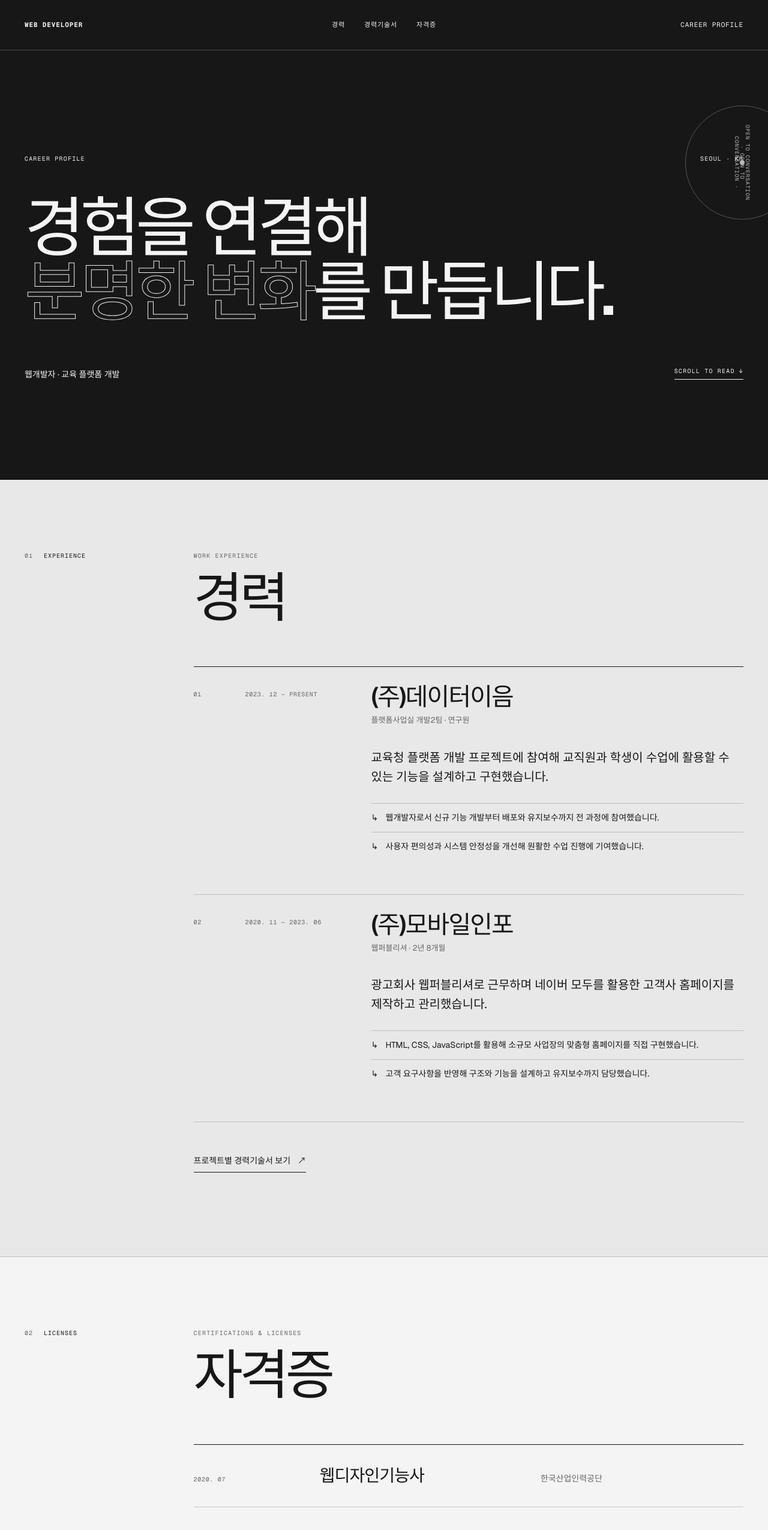
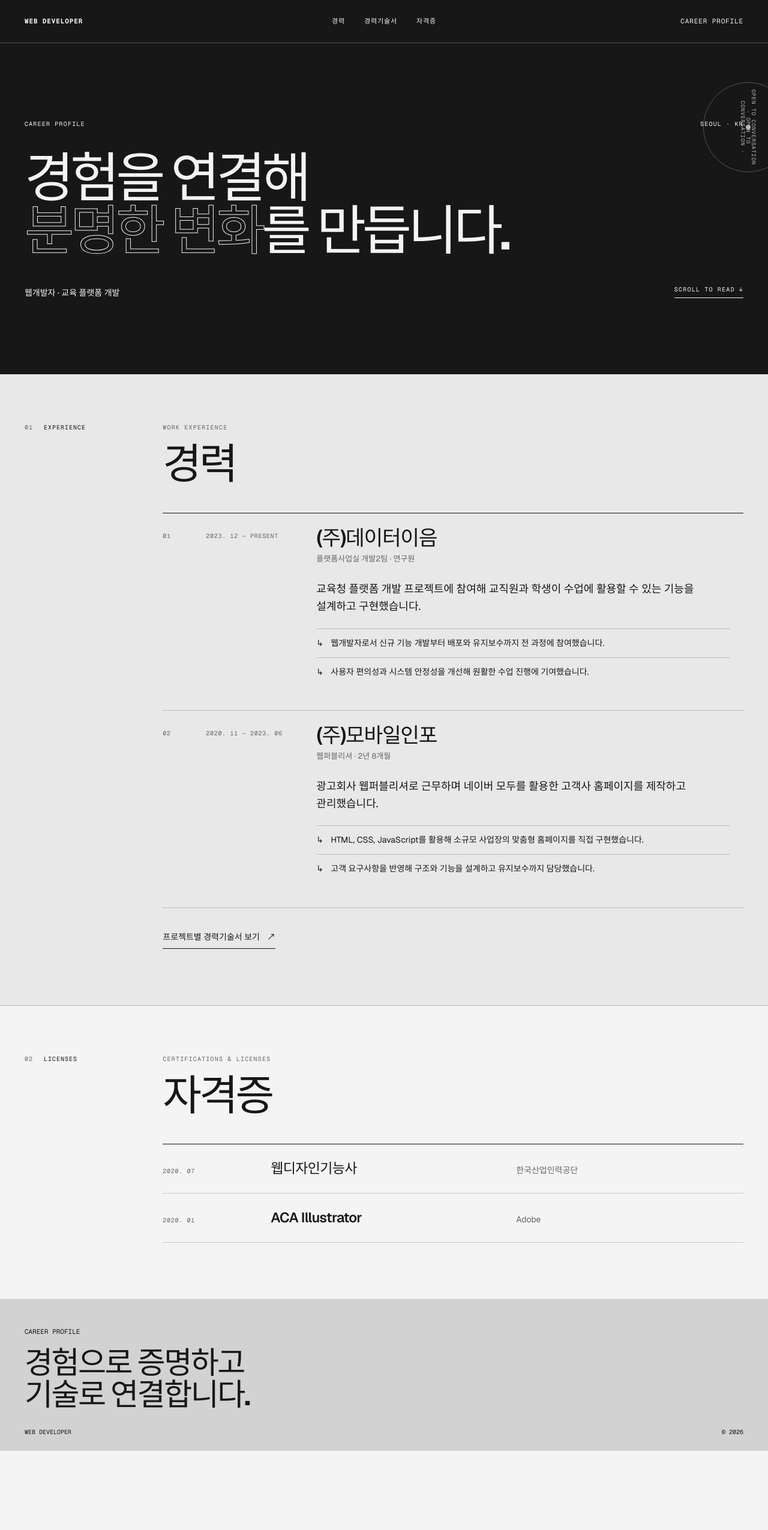
Before and after one commit to kdg3795/career-archive, a Next.js app: page / in a window 1280 px wide. Shown: the top 2551 px of the page at 60% size. After the commit the page ends 2419 px from the top, so only its background shows below. Built offline with nearby package versions, Linux system fonts and the light colour scheme.

Commit message:
Tighten main page scale and spacing

```diff
--- a/app/globals.css
+++ b/app/globals.css
@@ -26,7 +26,7 @@ a { color: inherit; text-decoration: none; }
   display: grid;
   grid-template-columns: 1fr auto 1fr;
   align-items: center;
-  min-height: 84px;
+  min-height: 72px;
   padding: 0 3.2vw;
   border-bottom: 1px solid rgba(244, 244, 244, 0.24);
   color: var(--paper);
@@ -42,19 +42,19 @@ a { color: inherit; text-decoration: none; }
 
 .hero {
   position: relative;
-  min-height: 100svh;
+  min-height: 78svh;
   overflow: hidden;
   display: flex;
   flex-direction: column;
   justify-content: center;
-  padding: 130px 3.2vw 38px;
+  padding: 104px 3.2vw 30px;
   background: var(--ink);
   color: var(--paper);
 }
 .hero::before {
   content: "";
   position: absolute;
-  inset: 84px 3.2vw 0;
+  inset: 72px 3.2vw 0;
   background: linear-gradient(90deg, transparent calc(50% - .5px), rgba(244,244,244,.08) 50%, transparent calc(50% + .5px));
   pointer-events: none;
 }
@@ -69,9 +69,9 @@ a { color: inherit; text-decoration: none; }
 .hero h1 {
   position: relative;
   z-index: 2;
-  margin: 7vh 0 9vh;
-  max-width: 1100px;
-  font-size: clamp(48px, 8.5vw, 136px);
+  margin: 5vh 0 6vh;
+  max-width: 920px;
+  font-size: clamp(44px, 7vw, 104px);
   line-height: .98;
   letter-spacing: -.07em;
   font-weight: 560;
@@ -82,10 +82,10 @@ a { color: inherit; text-decoration: none; }
 .hero-footer a { border-bottom: 1px solid currentColor; padding-bottom: 7px; }
 .orbit-mark {
   position: absolute;
-  right: -52px;
+  right: -42px;
   top: 22%;
-  width: 190px;
-  height: 190px;
+  width: 150px;
+  height: 150px;
   border: 1px solid rgba(244,244,244,.28);
   border-radius: 50%;
   display: grid;
@@ -105,8 +105,8 @@ a { color: inherit; text-decoration: none; }
 
 .section-shell {
   display: grid;
-  grid-template-columns: minmax(120px, 22vw) 1fr;
-  padding: 120px 3.2vw 140px;
+  grid-template-columns: minmax(110px, 18vw) 1fr;
+  padding: 82px 3.2vw 94px;
   border-bottom: 1px solid var(--line);
 }
 .section-index {
@@ -119,7 +119,7 @@ a { color: inherit; text-decoration: none; }
 .section-index span:first-child { color: var(--muted); }
 .section-content { max-width: 980px; }
 .eyebrow { margin: 0 0 20px; color: var(--muted); font: 10px/1.4 var(--font-geist-mono), monospace; letter-spacing: .12em; }
-.section-content h2 { margin: 0 0 72px; font-size: clamp(48px, 7vw, 104px); line-height: .95; letter-spacing: -.065em; font-weight: 520; }
+.section-content h2 { margin: 0 0 48px; font-size: clamp(42px, 5.5vw, 76px); line-height: .95; letter-spacing: -.06em; font-weight: 520; }
 .intro-copy { max-width: 850px; }
 .intro-copy p { margin: 0 0 28px; font-size: clamp(22px, 2.7vw, 38px); line-height: 1.45; letter-spacing: -.035em; word-break: keep-all; }
 .intro-copy p:first-child::first-letter { font-size: 2.8em; line-height: .8; float: left; margin: .12em .1em 0 0; }
@@ -130,15 +130,15 @@ a { color: inherit; text-decoration: none; }
 
 .career { background: #e8e8e8; }
 .timeline { border-top: 1px solid var(--ink); }
-.experience { display: grid; grid-template-columns: 56px 180px 1fr; gap: 30px; padding: 38px 0 56px; border-bottom: 1px solid var(--line); }
+.experience { display: grid; grid-template-columns: 48px 160px 1fr; gap: 24px; padding: 30px 0 40px; border-bottom: 1px solid var(--line); }
 .experience-number, .experience-period { font: 10px/1.5 var(--font-geist-mono), monospace; color: var(--muted); letter-spacing: .07em; }
-.experience-body h3 { margin: -8px 0 8px; font-size: clamp(28px, 3.2vw, 48px); line-height: 1; letter-spacing: -.045em; font-weight: 520; }
-.position { margin: 0 0 36px; color: var(--muted); font-size: 13px; }
-.summary { max-width: 650px; margin: 0 0 28px; font-size: 20px; line-height: 1.6; word-break: keep-all; }
+.experience-body h3 { margin: -6px 0 8px; font-size: clamp(26px, 2.7vw, 38px); line-height: 1; letter-spacing: -.04em; font-weight: 520; }
+.position { margin: 0 0 26px; color: var(--muted); font-size: 13px; }
+.summary { max-width: 650px; margin: 0 0 22px; font-size: 18px; line-height: 1.6; word-break: keep-all; }
 .experience-body ul { margin: 0; padding: 0; list-style: none; max-width: 690px; }
 .experience-body li { position: relative; padding: 12px 0 12px 24px; border-top: 1px solid var(--line); font-size: 14px; line-height: 1.65; }
 .experience-body li::before { content: "↳"; position: absolute; left: 0; }
-.career-detail-link { display: inline-flex; align-items: center; gap: 12px; margin-top: 54px; padding-bottom: 8px; border-bottom: 1px solid var(--ink); font-size: 14px; }
+.career-detail-link { display: inline-flex; align-items: center; gap: 12px; margin-top: 38px; padding-bottom: 8px; border-bottom: 1px solid var(--ink); font-size: 14px; }
 .career-detail-link span { transition: transform .2s ease; }
 .career-detail-link:hover span { transform: translate(3px, -3px); }
 
@@ -168,10 +168,10 @@ a { color: inherit; text-decoration: none; }
 .certification-list { border-top: 1px solid var(--ink); }
 .certification {
   display: grid;
-  grid-template-columns: 180px minmax(240px, 1fr) 1fr;
+  grid-template-columns: 150px minmax(220px, 1fr) 1fr;
   align-items: baseline;
   gap: 30px;
-  padding: 34px 0;
+  padding: 26px 0;
   border-bottom: 1px solid var(--line);
 }
 .certification time {
@@ -179,13 +179,13 @@ a { color: inherit; text-decoration: none; }
   font: 10px/1.5 var(--font-geist-mono), monospace;
   letter-spacing: .07em;
 }
-.certification h3 { margin: 0; font-size: clamp(20px, 2.2vw, 32px); line-height: 1.25; letter-spacing: -.035em; font-weight: 550; }
+.certification h3 { margin: 0; font-size: clamp(19px, 1.8vw, 27px); line-height: 1.25; letter-spacing: -.03em; font-weight: 550; }
 .certification p { margin: 0; color: var(--muted); font-size: 14px; }
 
-footer { min-height: 34vh; display: flex; flex-direction: column; justify-content: space-between; padding: 62px 3.2vw 28px; background: #d2d2d2; }
+footer { min-height: 26vh; display: flex; flex-direction: column; justify-content: space-between; padding: 46px 3.2vw 24px; background: #d2d2d2; }
 footer p { margin: 0 0 18px; font: 11px/1.4 var(--font-geist-mono), monospace; }
-.footer-title { font-size: clamp(34px, 5vw, 76px); line-height: 1.02; letter-spacing: -.055em; font-weight: 520; }
-.footer-meta { display: flex; justify-content: space-between; padding-top: 42px; font: 10px/1.4 var(--font-geist-mono), monospace; }
+.footer-title { font-size: clamp(30px, 4vw, 58px); line-height: 1.02; letter-spacing: -.05em; font-weight: 520; }
+.footer-meta { display: flex; justify-content: space-between; padding-top: 30px; font: 10px/1.4 var(--font-geist-mono), monospace; }
 
 .career-detail-page { background: var(--paper); }
 .detail-header {
@@ -225,14 +225,14 @@ footer p { margin: 0 0 18px; font: 11px/1.4 var(--font-geist-mono), monospace; }
 .detail-footer a { border-bottom: 1px solid rgba(244,244,244,.45); padding-bottom: 5px; }
 
 @media (max-width: 760px) {
-  .site-header { grid-template-columns: 1fr 1fr; min-height: 68px; }
+  .site-header { grid-template-columns: 1fr 1fr; min-height: 60px; }
   .site-header nav { display: none; }
-  .hero { min-height: 92svh; padding-top: 110px; }
-  .hero::before { inset: 68px 5vw 0; }
-  .hero h1 { margin: auto 0; font-size: clamp(46px, 14vw, 78px); }
+  .hero { min-height: 76svh; padding: 88px 5vw 26px; }
+  .hero::before { inset: 60px 5vw 0; }
+  .hero h1 { margin: auto 0; font-size: clamp(40px, 12vw, 64px); }
   .orbit-mark { top: 16%; right: -98px; }
-  .section-shell { grid-template-columns: 1fr; gap: 48px; padding: 82px 5vw 92px; }
-  .section-content h2 { margin-bottom: 50px; }
+  .section-shell { grid-template-columns: 1fr; gap: 32px; padding: 58px 5vw 66px; }
+  .section-content h2 { margin-bottom: 38px; }
   .experience { grid-template-columns: 42px 1fr; gap: 16px; }
   .experience-period { grid-column: 2; }
   .experience-body { grid-column: 2; }
@@ -243,7 +243,7 @@ footer p { margin: 0 0 18px; font: 11px/1.4 var(--font-geist-mono), monospace; }
   .certification { grid-template-columns: 84px 1fr; gap: 16px; }
   .certification p { grid-column: 2; margin-top: -7px; }
   .principles li { grid-template-columns: 52px 1fr; }
-  footer { min-height: 30vh; padding: 48px 5vw 24px; }
+  footer { min-height: 22vh; padding: 38px 5vw 22px; }
   .detail-header { grid-template-columns: 1fr 1fr; padding: 0 5vw; }
   .detail-header nav { display: none; }
   .detail-hero { padding: 80px 5vw 60px; }
```
